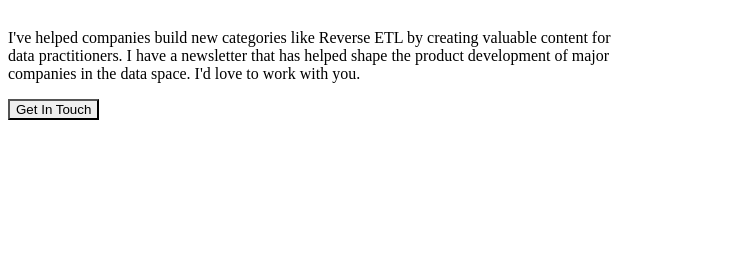
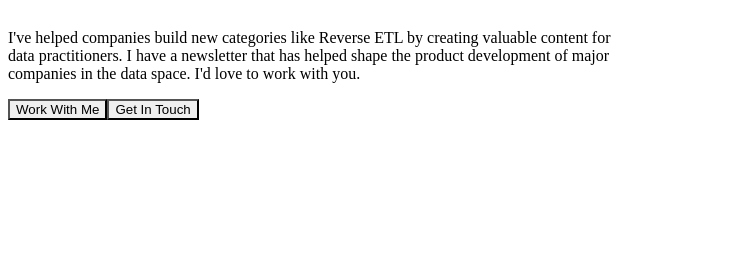
Before and after one commit to PedramNavid/west-marin-data, a Gatsby site: page /components/hero in a window 1280 px wide. Shown: the part 172-436 px from the top of the page, 0-751 px from the left. Built offline with nearby package versions, Linux system fonts and the light colour scheme; Gatsby itself is replaced by a stand-in of ours; no server answers.

```diff
--- a/src/pages/components/footer.tsx
+++ b/src/pages/components/footer.tsx
@@ -113,6 +113,9 @@
                         <SocialButton label={'LinkedIn'} href={'https://linkedin.com/in/pedramnavid'}>
                             <FaLinkedin />
                         </SocialButton>
+                        <SocialButton label={'Work With Me'} href={'https://www.meetupside.com/public/pedram-navid'}>
+                            <FaLinkedin />
+                        </SocialButton>
 
                     </Stack>
                 </Container>
--- a/src/pages/components/hero.tsx
+++ b/src/pages/components/hero.tsx
@@ -52,12 +52,30 @@
         <Stack
           spacing={{ base: 4, sm: 6 }}
           direction={{ base: 'column', sm: 'row' }}>
+          <a href="https://www.meetupside.com/public/pedram-navid">
+          <Button
+            onClick={() => {
+                if(typeof window !== "undefined") {
+                    const w = window as any;
+                    w.jistu('track', 'Work With Me Clicked')
+                }
+            }}
+            rounded={'full'}
+            size={'lg'}
+            fontWeight={'normal'}
+            px={6}
+              colorScheme={'green'}
+              bg={'brand.primary'}
+              _hover={{ bg: 'red.200' }}>
+              Work With Me
+              </Button></a>
+
           <a href="mailto:info@pedramnavid.com">
             <Button
               onClick={() => {
                 if (typeof window !== "undefined") {
                   const w = window as any;
-                  w.jitsu('track', 'Contact Clicked')
+                  w.jitsu('track', 'Get in Touch')
                 }
 
               }}
```
Also changed, not shown: 1 other file.
